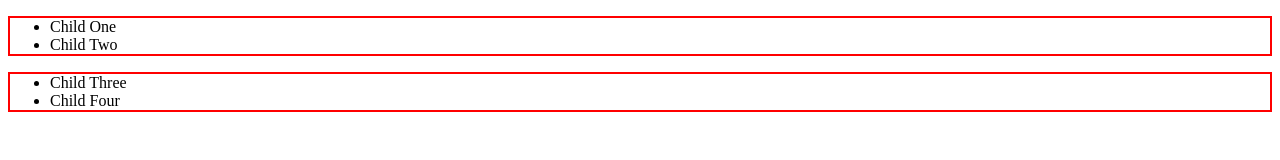
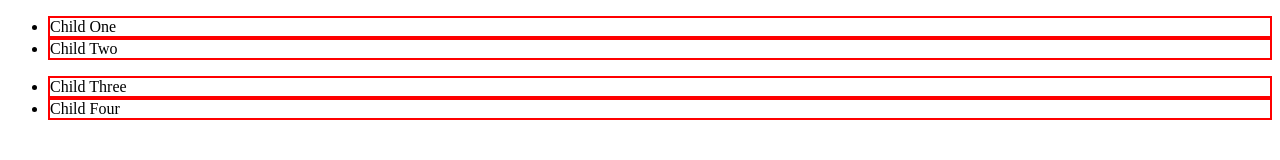
Before and after one commit to ChetanSharmaTops/13SEPTTSWD2, a plain HTML site: page jQuery/09traversingdecendent.html in a window 1280 px wide. Drawn offline with Linux system fonts and the light colour scheme.

Commit message:
Lecture Data

```diff
--- a/jQuery/09traversingdecendent.html
+++ b/jQuery/09traversingdecendent.html
@@ -26,5 +26,5 @@
 <script src="js/jquery-3.6.2.min.js"></script>
 <script>
    //  $( ".great-grand-parent" ).children().css( "border", "2px solid red" );
-    $( ".grand-parent" ).find("ul").css( "border", "2px solid red" );
+    $( ".grand-parent" ).find("li").css( "border", "2px solid red" );
 </script>
```
Also changed, not shown: jQuery/08traversingAncestor.html (+1 -1 lines).
